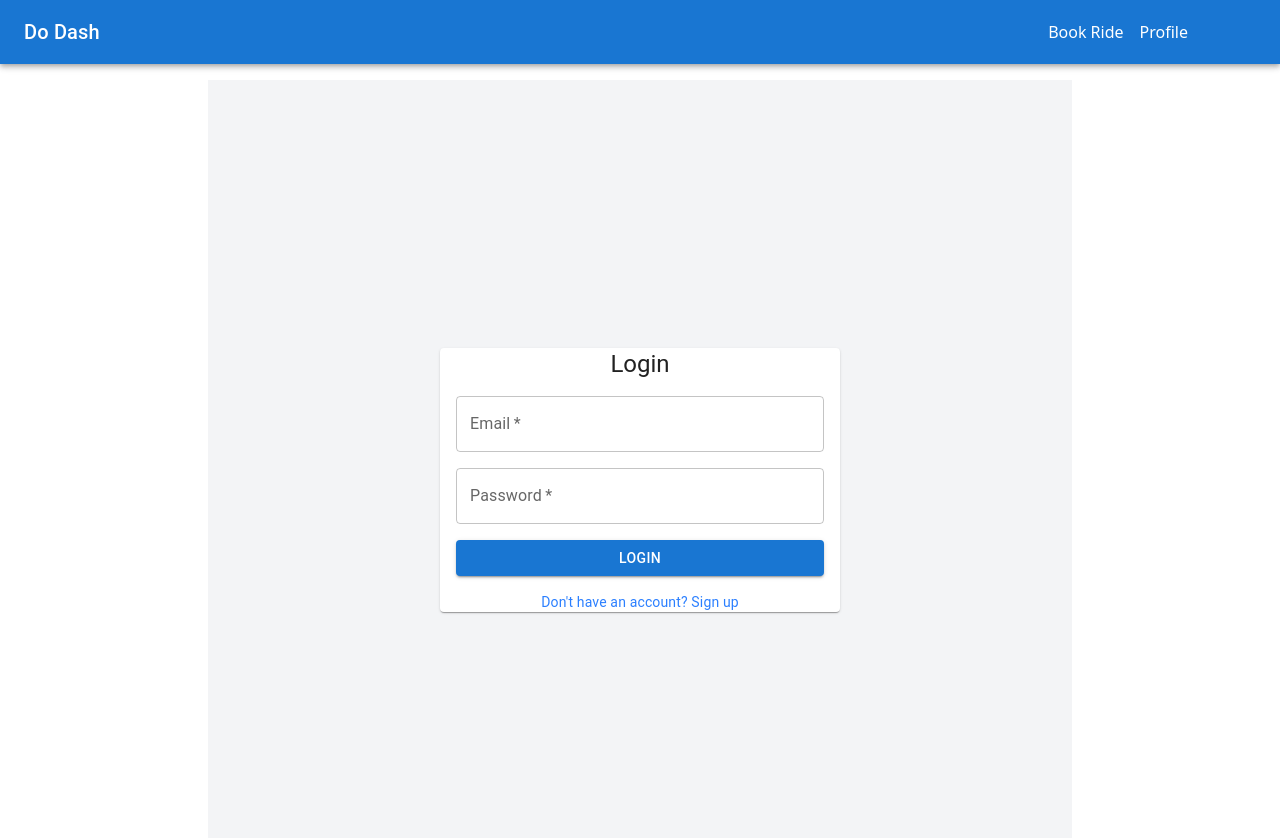
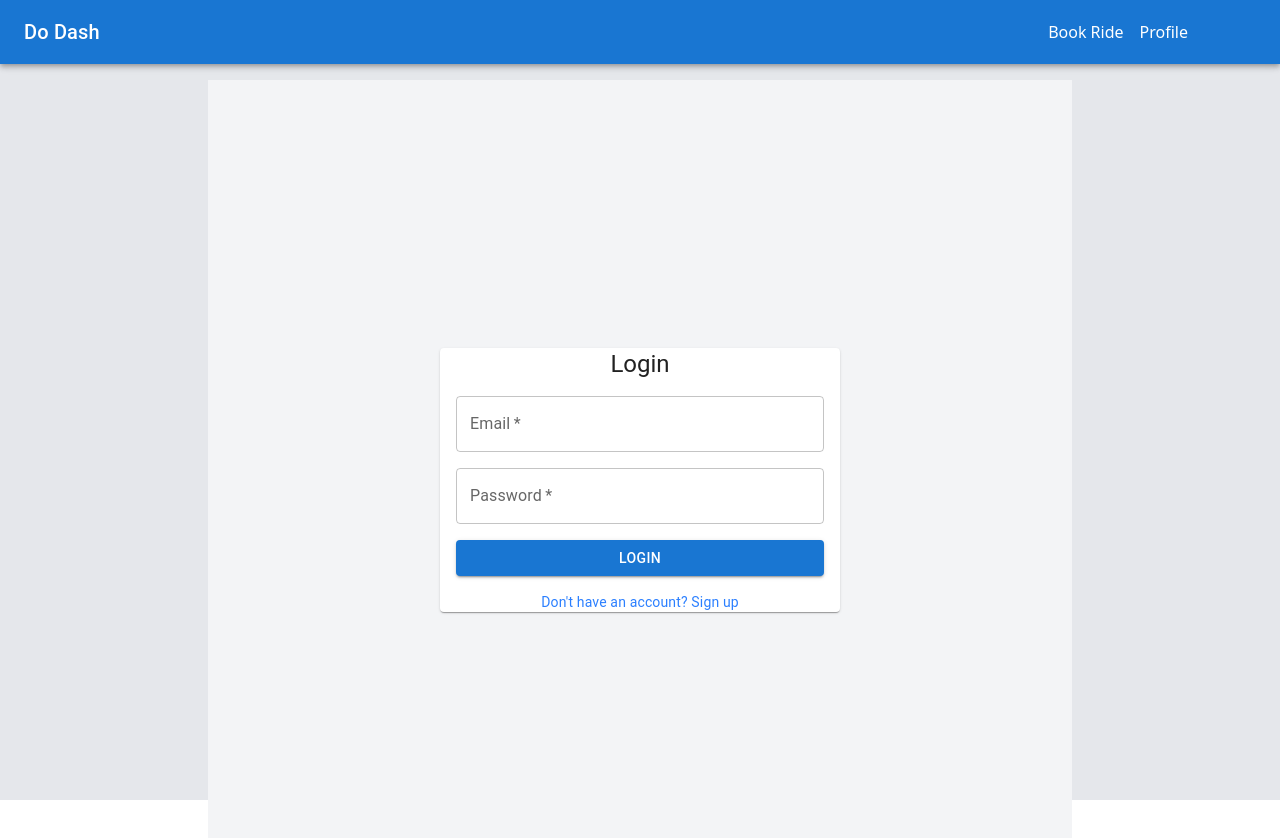
Before and after one commit to md-irshad-alam/DoDash, a React (Vite) app in the folder frontend/: page /login in a window 1280 px wide. Shown: the top 838 px of the page. Built offline with nearby package versions, Linux system fonts and the light colour scheme; no server answers; some icons are missing.

Commit message:
vercel error solve

```diff
--- a/frontend/src/componants/DriverForm.jsx
+++ b/frontend/src/componants/DriverForm.jsx
@@ -4,6 +4,7 @@ import { MapContainer, TileLayer, Marker, useMapEvents } from "react-leaflet";
 import L from "leaflet";
 import "leaflet/dist/leaflet.css";
 import apiClient from "../config/axiosConfig";
+import { toast } from "react-toastify";
 
 // Fix marker icon issue
 delete L.Icon.Default.prototype._getIconUrl;
@@ -51,9 +52,9 @@ const DriverForm = () => {
 
     apiClient
       .post("/driver/create", updatedData)
-      .then((res) => window.alert("Driver profile added"))
+      .then((res) => toast.success(res.smg))
       .catch((error) => {
-        window.alert("Failed to add driver");
+        toast.error(error.response.data.error);
         console.log(error);
       });
   };
@@ -102,6 +103,14 @@ const DriverForm = () => {
             ))}
           </TextField>
 
+          <TextField
+            label="Phone Number"
+            name="phone"
+            value={formData.phone}
+            onChange={handleChange}
+            fullWidth
+            required
+          />
           {/* Vehicle Number */}
           <TextField
             label="Vehicle Number"
--- a/frontend/src/index.css
+++ b/frontend/src/index.css
@@ -1,5 +1,3 @@
 @import "tailwindcss";
 /* @tailwind utilities; */
 /* import "leaflet/dist/leaflet.css"; */
-body {
-}
--- a/frontend/src/routes/allRoutes.jsx
+++ b/frontend/src/routes/allRoutes.jsx
@@ -17,7 +17,7 @@ const AllRoutess = () => {
     }
   }, [token, navigate]);
   return (
-    <div>
+    <div className="bg-gray-200 h-[100vh] z-0">
       <Navbar />
       <div className="lg:w-[70%] sm:w-full md:w-full m-auto p-4">
         <Routes>
```
Also changed, not shown: frontend/vercel.json (added).
